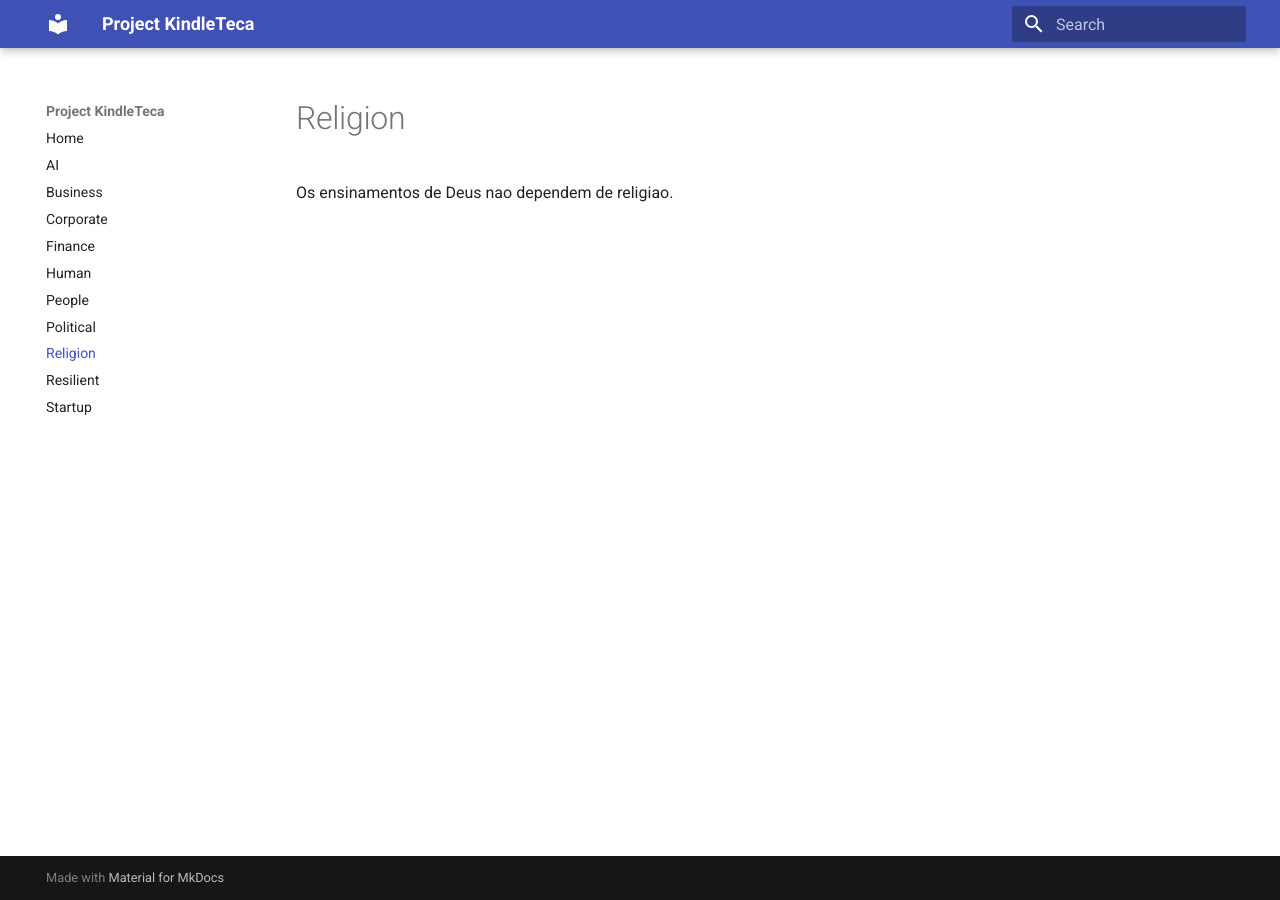
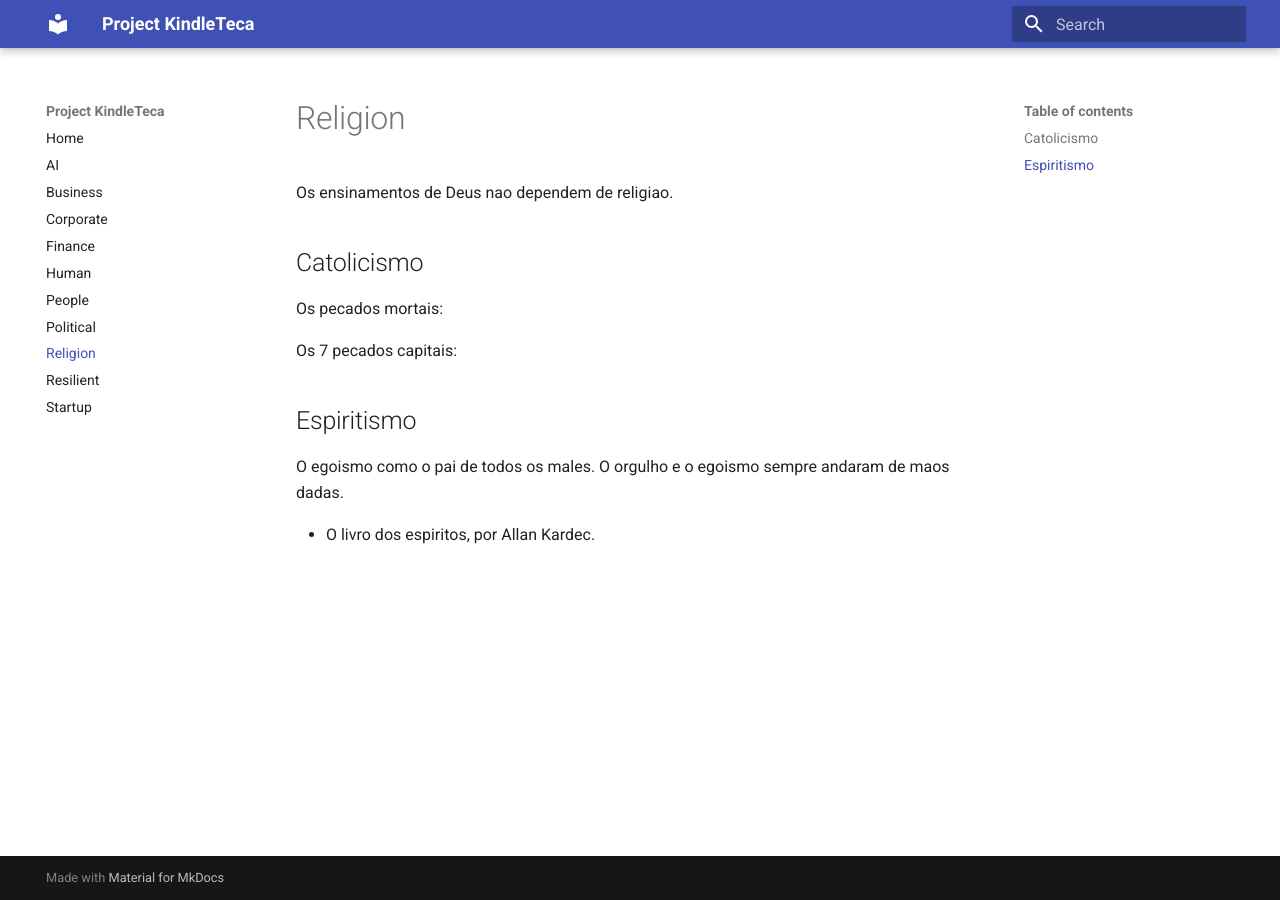
Before and after one commit to renatobrf/kindle-teca, an MkDocs documentation site: the page built from docs/religiao.md, in a window 1280 px wide. Built offline with MkDocs 1.6.1 and Material for MkDocs 9.7.7, drawn with Linux system fonts in a browser that asks for light colours.

Commit message:
updates.

```diff
--- a/docs/religiao.md
+++ b/docs/religiao.md
@@ -1 +1,13 @@
 Os ensinamentos de Deus nao dependem de religiao.
+
+## Catolicismo
+
+Os pecados mortais:
+
+Os 7 pecados capitais:
+
+## Espiritismo
+
+O egoismo como o pai de todos os males. O orgulho e o egoismo sempre andaram de maos dadas.
+
+- O livro dos espiritos, por Allan Kardec.
```
Also changed, not shown: docs/human.md (+1 -1 lines).
